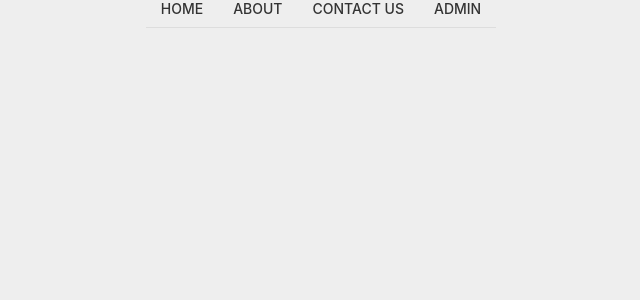
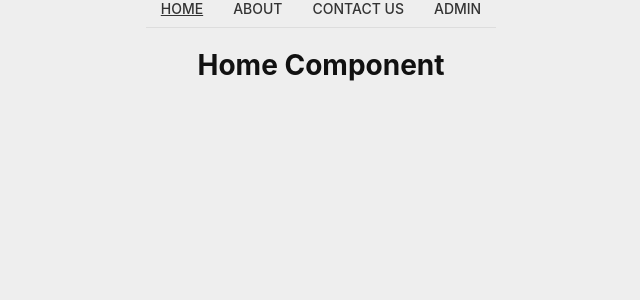
Before and after one commit to Asuforce/react-sandbox, a React (Create React App) app in the folder basic-app-with-react-router/: page / in a window 1280 px wide. Shown: the top 300 px of the page, without its empty margins (319-959 px from the left). Built offline with nearby package versions, Linux system fonts and the light colour scheme.

Commit message:
Set route

```diff
--- a/basic-app-with-react-router/src/App.tsx
+++ b/basic-app-with-react-router/src/App.tsx
@@ -1,6 +1,6 @@
 import NavLinks from 'NavLinks';
 import * as React from 'react';
-import { BrowserRouter as Router } from 'react-router-dom';
+import { BrowserRouter, Route, Switch } from 'react-router-dom';
 
 class App extends React.Component {
   constructor(props: any) {
@@ -8,12 +8,26 @@ class App extends React.Component {
   }
 
   public render() {
+    const Home = () => <h1>Home Component</h1>;
+    const About = () => <h1>About Component</h1>;
+    const Contact = () => <h1>Contact Component</h1>;
+    const Admin = () => <h1>Admin Component</h1>;
+    const Login = () => <h1>Login Component</h1>;
+
     return (
-      <Router>
+      <BrowserRouter>
         <div>
           <NavLinks />
+          <Switch>
+            <Route exact={true} path="/" component={Home} />
+            <Route path="/about" component={About} />
+            <Route path="/contact" component={Contact} />
+            <Route path="/admin" component={Admin} />
+            <Route path="/login" component={Login} />
+            <Route render={() => <h1>404 Error</h1>} />
+          </Switch>
         </div>
-      </Router>
+      </BrowserRouter>
     );
   }
 }
--- a/basic-app-with-react-router/src/scss/NavLinks.scss
+++ b/basic-app-with-react-router/src/scss/NavLinks.scss
@@ -12,10 +12,10 @@
     &:hover {
       opacity: 0.75;
     }
-
-    .active {
-      color: '#000';
-      text-decoration: underline;
-    }
   }
 }
+
+.link.active {
+  color: '#000';
+  text-decoration: underline;
+}
```
